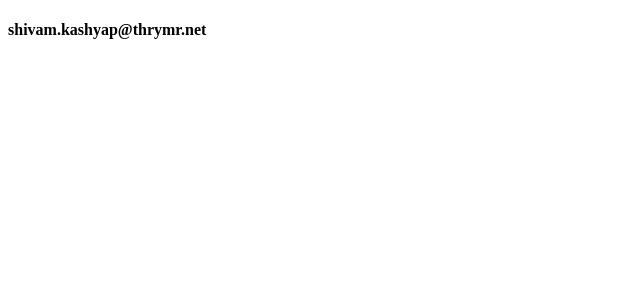
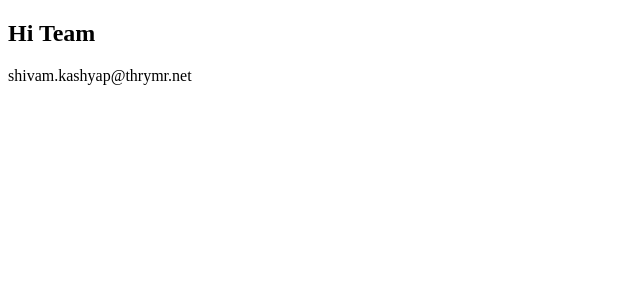
Before and after one commit to asutosh2005/git-practice-ui, an Angular app: page / in a window 1280 px wide. Shown: the top 300 px of the page, without its empty margins (0-640 px from the left). Built offline with nearby package versions, Linux system fonts and the light colour scheme.

Commit message:
Writing email address

```diff
--- a/src/app/app.component.html
+++ b/src/app/app.component.html
@@ -1,5 +1,6 @@
 <div>
-  <h4>
+  <h2>Hi Team </h2>
+  <p>
     shivam.kashyap@thrymr.net
-  </h4>
+  </p>
 </div>
```
